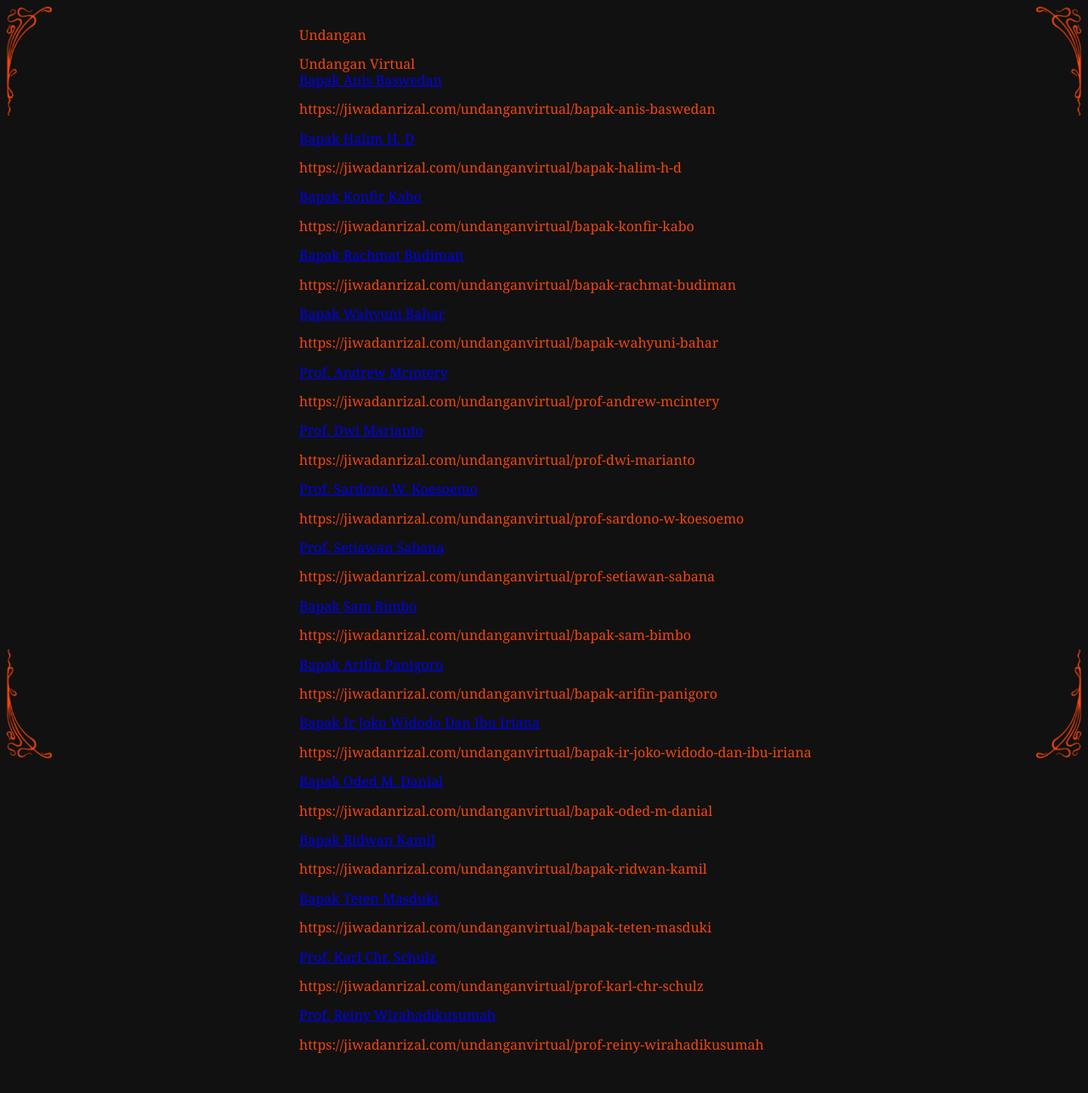
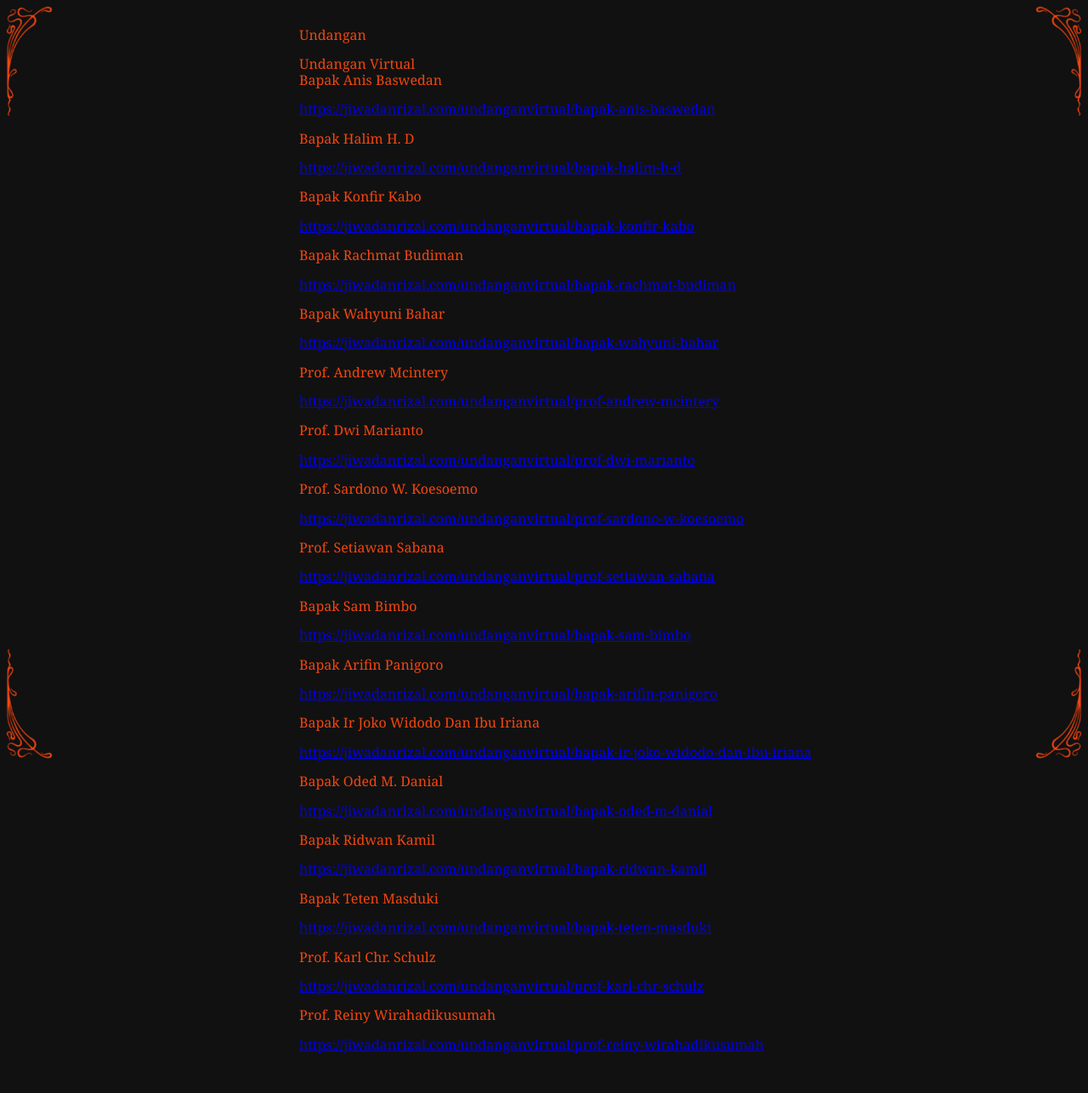
Before and after one commit to rizalnramadhan/weddinginvitation, a Jekyll site: the page built from daftar-undangan.html, in a window 1280 px wide. Shown: the whole page at 85% size. Built offline with Jekyll 4.4.1, drawn with Linux system fonts in a browser that asks for light colours.

Commit message:
delete second image

```diff
--- a/_layouts/undangan.html
+++ b/_layouts/undangan.html
@@ -20,7 +20,6 @@
 <div class="w-100 vh-100 flex justify-center items-center">
   <div class="w-50-ns w-80 flex flex-column items-center f4 lh-copy">
     <img class="db w5-ns w4 pb3" src="/assets/bismillah.png">
-    <img class="db ba b--red" src="/assets/img-1.png">
     <p>Dengan memohon rahmat dan ridho Allah SWT, kami bermaksud mengundang Bapak/Ibu/Saudara/i dalam acara akad nikah putra-putri kami:</p>
   </div>
 </div>
@@ -75,6 +74,6 @@
     <div class="w3 pb4">
       <img src="/assets/amplop.png">
     </div>
-    <img class="w5" src="assets/amplop_bca.jpeg" alt="QRIS BCA">
+    <img class="w5" src="/assets/amplop_bca.jpeg" alt="QRIS BCA">
   </div>
 </div>
--- a/_layouts/undanganvirtual.html
+++ b/_layouts/undanganvirtual.html
@@ -20,7 +20,6 @@
 <div class="w-100 vh-100 flex justify-center items-center">
   <div class="w-50-ns w-80 flex flex-column items-center f4 lh-copy">
     <img class="db w5-ns w4 pb3" src="/assets/bismillah.png">
-    <img class="db ba b--red" src="/assets/img-1.png">
     <p>Dengan memohon rahmat dan ridho Allah SWT, kami bermaksud mengundang Bapak/Ibu/Saudara/i dalam acara akad nikah putra-putri kami:</p>
   </div>
 </div>
--- a/daftar-undangan.html
+++ b/daftar-undangan.html
@@ -9,9 +9,9 @@
     <div class="pb3 ttc">
       {% for undangan in site.undangan %}
       <div class="ttc">
-        <a href="{{undangan.url}}">{{undangan.title}}</a>
+        <p>{{undangan.title}}</p>
       </div>
-      <p>{{undangan.url}}</p>
+      <a href="{{undangan.url}}">https://jiwadanrizal.com{{undangan.url}}</a>
       {% endfor %}
     </div>
     <div class="w5 ttc">
@@ -20,9 +20,10 @@
     <div>
       {% for undanganvirtual in site.undanganvirtual %}
       <div class="ttc">
-        <a href="{{undanganvirtual.url}}">{{undanganvirtual.title}}</a>
+        <p">{{undanganvirtual.title}}</p>
       </div>
-      <p>https://jiwadanrizal.com{{undanganvirtual.url}}</p>
+      <a href="{{undanganvirtual.url}}">https://jiwadanrizal.com{{undanganvirtual.url}}</a>
+      <p></p>
       {% endfor %}
     </div>
   </div>
```
